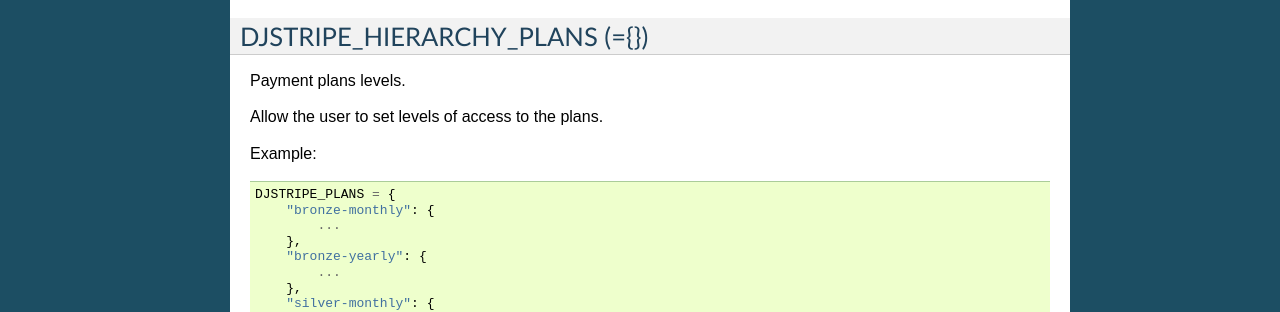
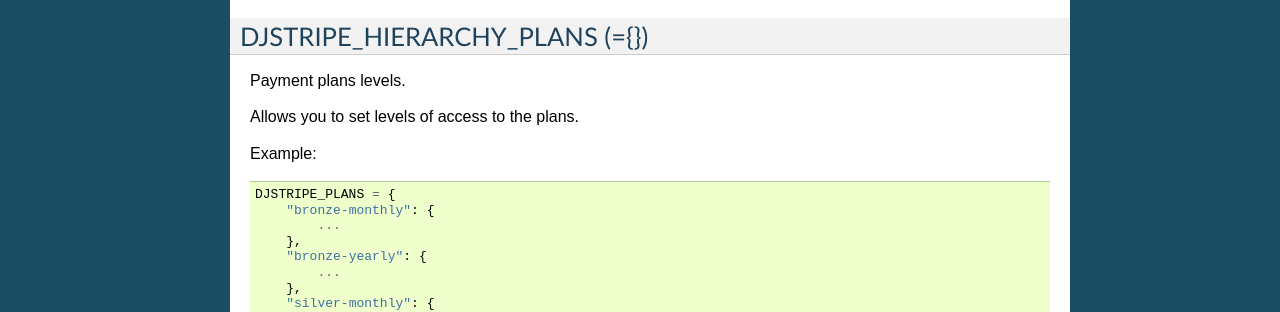
Before and after one commit to dj-stripe/dj-stripe, a Sphinx documentation site: the page built from docs/settings.rst, in a window 1280 px wide and 900 px high, scrolled down 826 px. Shown: the part 152-464 px from the top of the window. Built offline with Sphinx 7.4.7, drawn with Linux system fonts in a browser that asks for light colours; the version number is read from the project's files by our own code.

Commit message:
Normalize doc

```diff
--- a/docs/settings.rst
+++ b/docs/settings.rst
@@ -62,7 +62,7 @@
 
 Payment plans levels.
 
-Allow the user to set levels of access to the plans.
+Allows you to set levels of access to the plans.
 
 Example:
 
```
